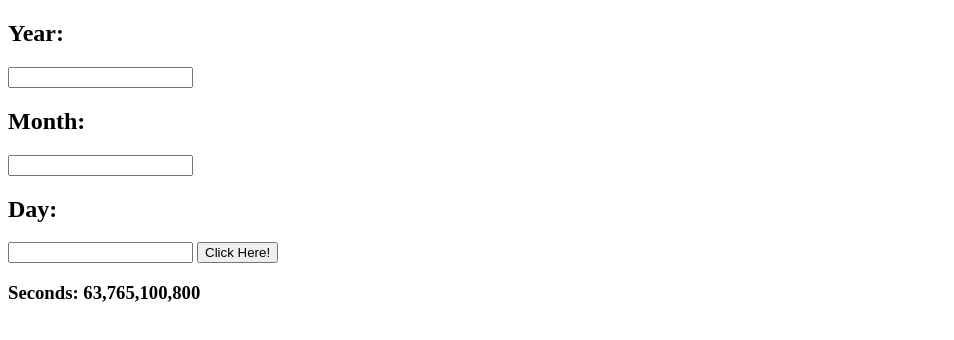
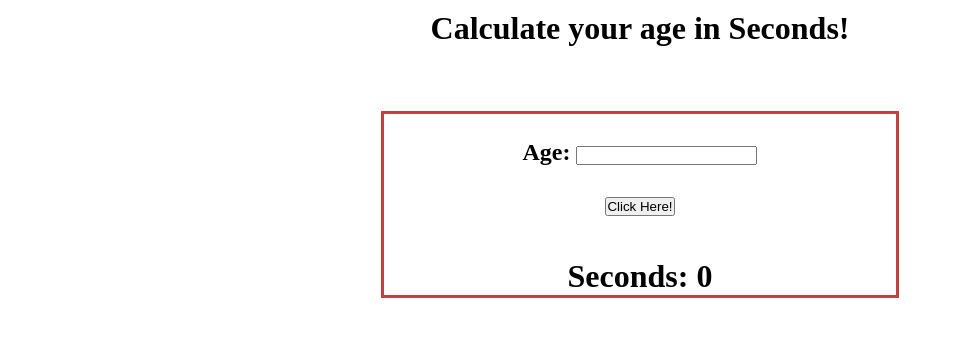
Before and after one commit to prabhjotdev/SecondsLived, a plain HTML site: page index.html in a window 1280 px wide. Both pictures are taken after a click on the button "Click Here!". Shown: the whole page, without its empty margins (0-954 px from the left). Drawn offline with Linux system fonts and the light colour scheme.

Commit message:
Recreated logic to calculate seconds
calculating based on age rather than year, month, and day.

```diff
--- a/index.html
+++ b/index.html
@@ -8,11 +8,16 @@
     <title>Document</title>
 </head>
 <body>
-    <h2>Year: </h2><input type="text" name="Year" id="userYear" minlength="4" maxlength="4"/>
-    <h2>Month: </h2><input type="text" name="Month" id="userMonth" minlength="2" maxlength="2"/>
-    <h2>Day: </h2><input type="text" name="Day" id="userDay" minlength="2" maxlength="2"/>
-    <button class="submit_button" id="calculate">Click Here!</button>
-    <h3 id="Output">Test</h3>
+    <h1>Calculate your age in Seconds!</h1>
+    <div class="section">
+
+        <h2>Age: </h2>
+        <input type="text" name="Age" class="ageInput" id="userAge" maxlength="3"/>
+        <br/>
+        <button class="submit_button" id="calculate">Click Here!</button>
+
+        <h1 id="Output">Seconds: </h1>
+    </div>
     <script src="./secondsLived.js"></script>
 </body>
 </html>
--- a/secondsLived.js
+++ b/secondsLived.js
@@ -1,29 +1,20 @@
-let now = new Date();
-let currentYear = now.getFullYear();
-let currentMonth = now.getMonth();
-let currentDay = now.getDate();
+const secondsInMinutes = 60,
+      minutesInHour = 60,
+      hoursInDay = 24,
+      daysInYear = 365.24;
 
-let userYear;
-let userMonth;
-let userDay;
+let seconds, userAge;
 
 function getUserInput(){
-    userYear = document.getElementById('userYear');
-    userMonth = document.getElementById('userMonth');
-    userDay = document.getElementById('userDay');
-
+    userAge = document.getElementById('userAge');
     getResult();
 }
 
 document.getElementById("calculate").addEventListener('click', getUserInput)
 
 function getResult(){
-    let resultYear = (currentYear - userYear.value) * (365*24*3600);
-    let resultMonth = (currentMonth - userMonth.value) * (30*86400);
-    let resultDay = (currentDay - userDay.value) * (3600*24);
 
-    let totalSeconds = resultYear + resultMonth + resultDay;
+    seconds = userAge.value * secondsInMinutes * minutesInHour * hoursInDay * daysInYear;
 
-    console.log(totalSeconds);
-    document.getElementById("Output").innerHTML = "Seconds: " + totalSeconds.toLocaleString("en-US");
+    document.getElementById("Output").innerHTML = "Seconds: " + seconds.toLocaleString("en-US");
 }
--- a/stylesheet.css
+++ b/stylesheet.css
@@ -0,0 +1,34 @@
+* {
+    margin: 0;
+    padding: 0;
+}
+
+h1{
+    text-align: center;
+    padding-top: 10px;
+}
+
+h2{
+    display: inline;
+}
+
+.section{
+    text-align: center;
+    margin-top: 5%;
+    display: block;
+    margin-left: auto;
+    margin-right: auto;
+    border: 3px;
+    border-color: #c24242;
+    border-style: solid;
+    width: 40%;
+}
+
+.ageInput{
+    margin-top: 2rem;
+    margin-bottom: 2rem;
+}
+
+.submit_button{
+    margin-bottom: 2rem;
+}
```
